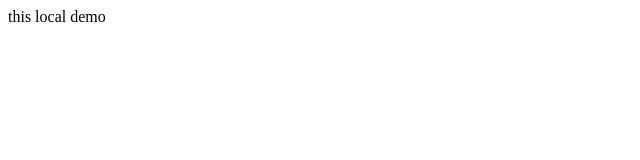
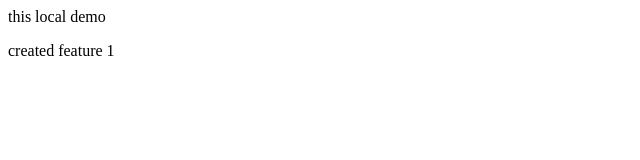
Before and after one commit to ChidKesti/localRepo, a plain HTML site: page index.html in a window 1280 px wide. Shown: the full height of the page, 0-640 px from the left. Drawn offline with Linux system fonts and the light colour scheme.

Commit message:
created feature1

```diff
--- a/index.html
+++ b/index.html
@@ -1,3 +1,4 @@
 <p>
     this local demo
+    <p> created feature 1</p>
 </p>
```
